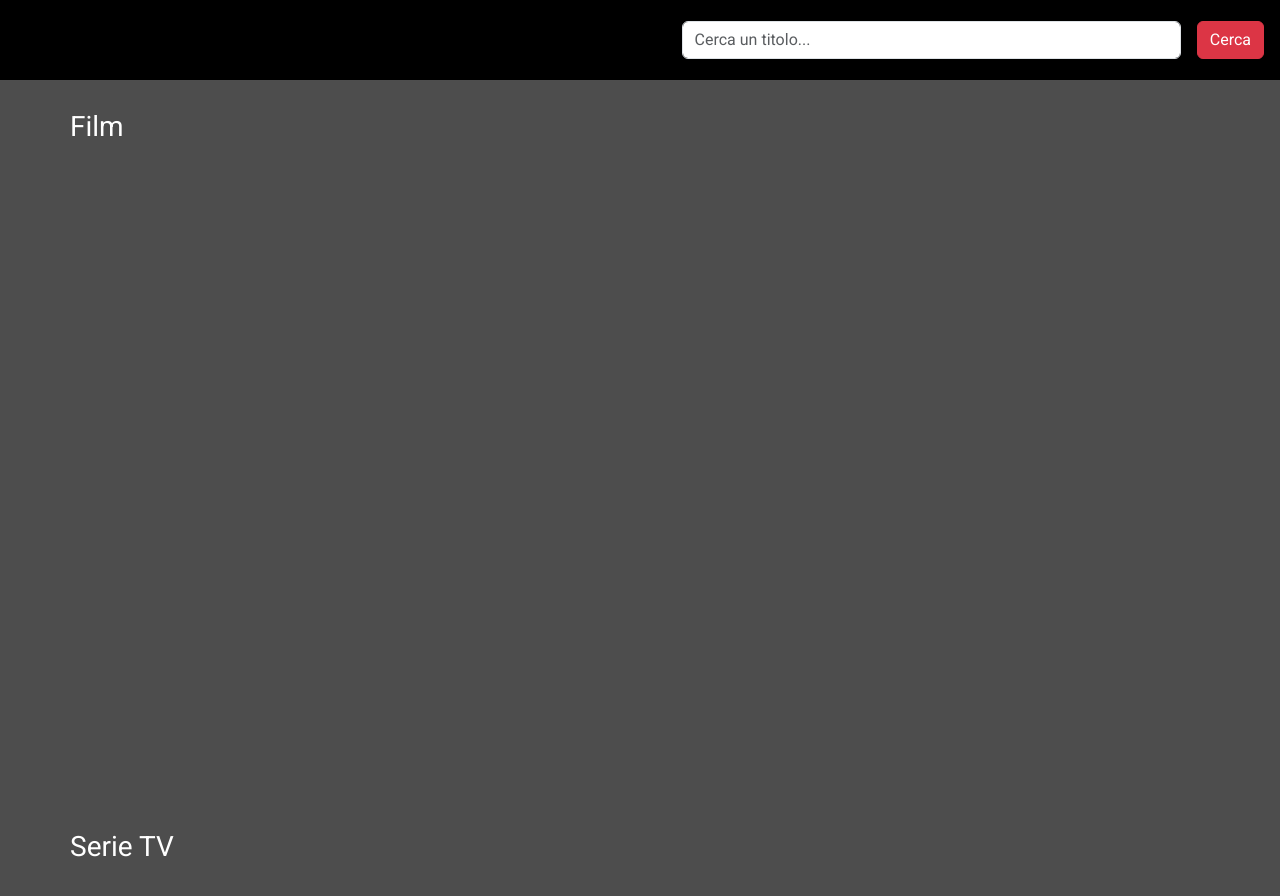
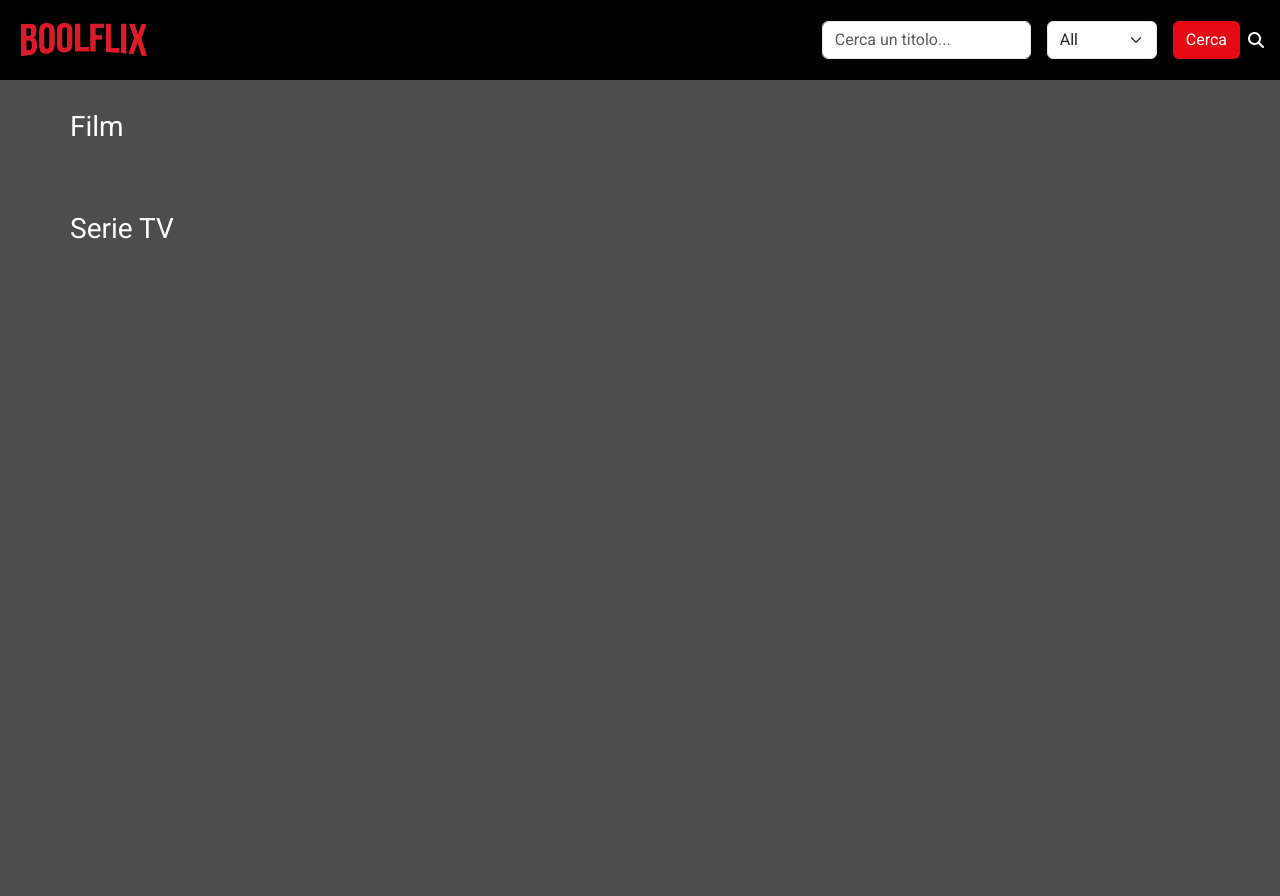
Before and after one commit to BeatriceRocchi/vite-boolflix, a Vue app: page / in a window 1280 px wide. Shown: the top 896 px of the page. After the commit the page ends 800 px from the top, so only its background shows below. Built offline with nearby package versions, Linux system fonts and the light colour scheme.

Commit message:
[add] style to searchbar, [add] select options to show film and/or series TV

```diff
--- a/src/App.vue
+++ b/src/App.vue
@@ -33,8 +33,14 @@ export default {
 
 <template>
   <Searchbar @searchMovie="getApi('movie'), getApi('tv')" />
-  <Main :searchType="'movie'" />
-  <Main :searchType="'tv'" />
+  <Main
+    v-if="store.researchType === 'movie' || store.researchType === ''"
+    :searchType="'movie'"
+  />
+  <Main
+    v-if="store.researchType === 'tv' || store.researchType === ''"
+    :searchType="'tv'"
+  />
 </template>
 
 <style lang="scss">
--- a/src/assets/scss/partials/_general.scss
+++ b/src/assets/scss/partials/_general.scss
@@ -3,4 +3,5 @@
 body {
   font-family: "Roboto", sans-serif;
   color: $color-white;
+  background-color: lighten($color-black, 30%);
 }
--- a/src/components/Main.vue
+++ b/src/components/Main.vue
@@ -41,10 +41,6 @@ export default {
 @import "../assets/scss/partials/variables";
 
 main {
-  background-color: lighten($color-black, 30%);
-  height: 90vh;
-  overflow-y: auto;
-
   .container_custom {
     width: 95%;
     padding: 30px 0;
--- a/src/components/Searchbar.vue
+++ b/src/components/Searchbar.vue
@@ -10,26 +10,66 @@ export default {
 </script>
 
 <template>
-  <div id="searchbar" class="d-flex align-items-center justify-content-end p-3">
+  <header class="d-flex align-items-center justify-content-between p-3">
+    <!-- Logo Boolflix -->
+    <img
+      class="logo"
+      src="../assets/img/logo_Boolflix.png"
+      alt="Logo Boolflix"
+    />
+
+    <!-- Searchbar -->
+    <div class="d-flex align-items-center h-100">
+      <!-- Searchbar: input film title -->
       <input
         type="text"
-      class="form-control mx-3"
+        class="form-control me-3"
         placeholder="Cerca un titolo..."
         aria-label="Movie name"
         v-model="store.queryParams.query"
       />
-    <button @click="$emit('searchMovie')" class="btn btn-danger">Cerca</button>
+
+      <!-- Searchbar: select movies and/or TV series -->
+      <select
+        v-model="store.researchType"
+        class="form-select me-3"
+        aria-label="Type of search"
+      >
+        <option selected value="">All</option>
+        <option value="movie">Film</option>
+        <option value="tv">Serie TV</option>
+      </select>
+
+      <!-- Searchbar: search icon and button -->
+      <button @click="$emit('searchMovie')" class="btn btn_custom me-2">
+        Cerca
+      </button>
+      <i class="fa-solid fa-magnifying-glass"></i>
     </div>
+  </header>
 </template>
 
 <style lang="scss" scoped>
 @import "../assets/scss/partials/variables";
-#searchbar {
+header {
   background-color: $color-black;
   height: 10vh;
 
+  .logo {
+    height: 45px;
+  }
+
   input {
-    width: 40%;
+    width: fit-content;
+  }
+
+  .fa-magnifying-glass {
+    line-height: 100%;
+  }
+
+  .btn_custom {
+    background-color: $color-red;
+    color: $color-white;
   }
 }
 </style>
--- a/src/data/store.js
+++ b/src/data/store.js
@@ -8,6 +8,8 @@ export const store = reactive({
     query: "",
   },
 
+  researchType: "",
+
   movie: [],
   tv: [],
 });
```
Also changed, not shown: src/assets/img/logo_Boolflix.png (added). Lines whose indentation alone changed are shown as unchanged.
